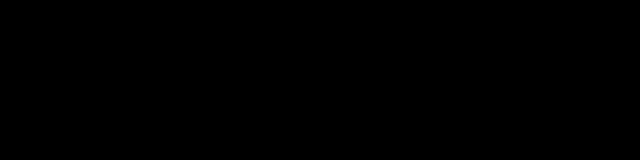
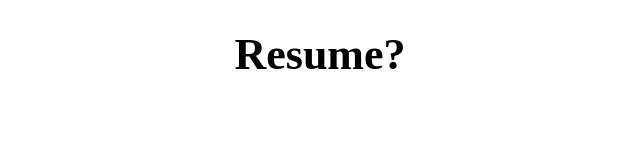
Before and after one commit to joesho112358/joesho112358.github.io, a plain HTML site: page resume.html in a window 1280 px wide. Shown: the whole page, without its empty margins (320-960 px from the left). Drawn offline with Linux system fonts and the light colour scheme.

Commit message:
Update resume.html

```diff
--- a/resume.html
+++ b/resume.html
@@ -1,12 +1,9 @@
-<head>
-  <style>
-    body {
-      text-align: center;
-      background-color: black;
-      text: white;
-    }
-  </style>
-</head>
-<body>
-  <h1>Resume?</h1>
-</body>
+<!DOCTYPE html>
+<html>
+  <head>
+    <link rel="stylesheet" href="lib/style.css">
+  </head>
+  <body>
+    <h1>Resume?</h1>
+  </body>
+</html>
```
